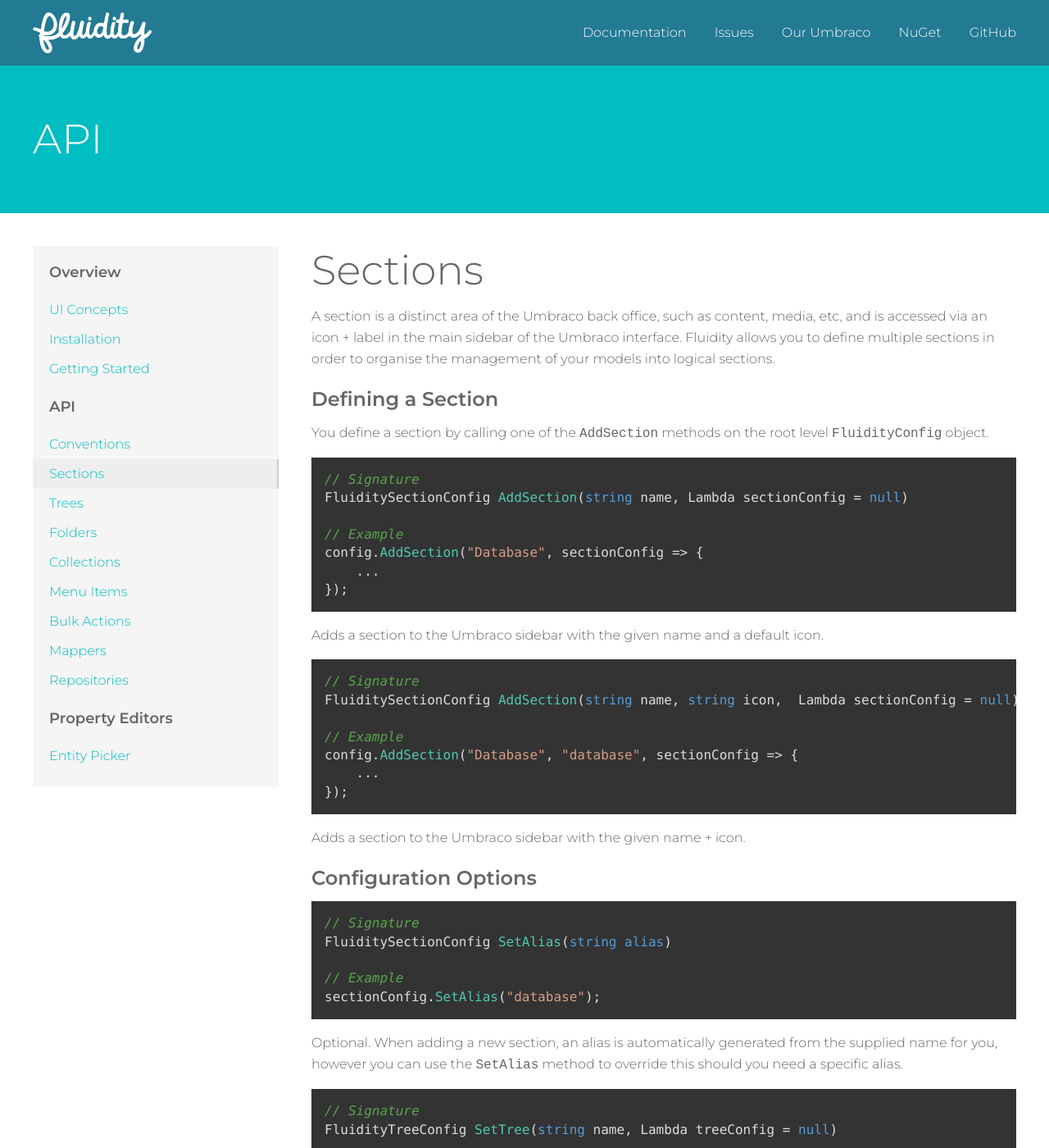
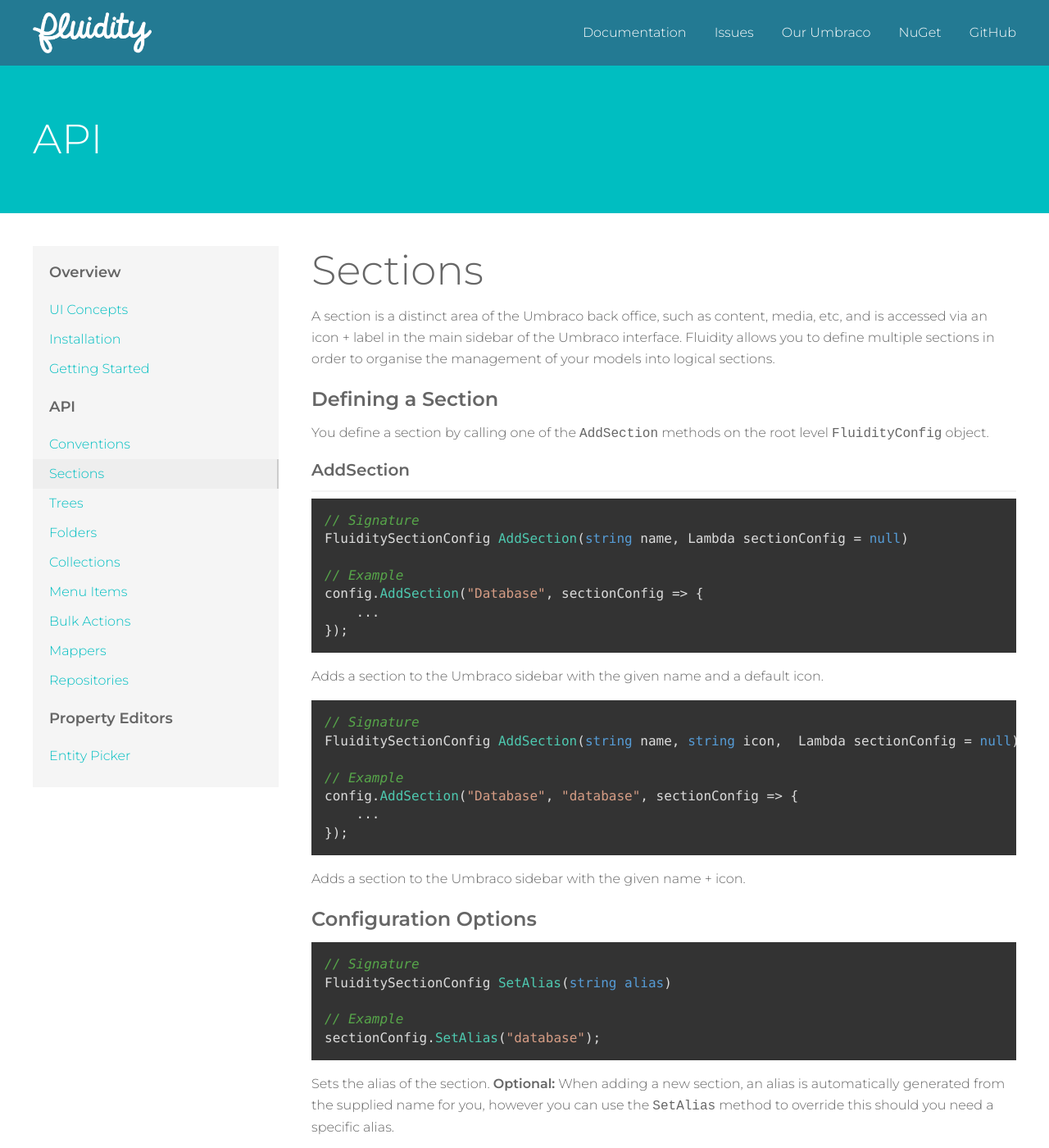
Before and after one commit to mattbrailsford/umbraco-fluidity, a Jekyll site: the page built from docs/_pages/02-api-01-sections.md, in a window 1280 px wide and 1400 px high. Shown: the whole window at 82% size. Built offline with Jekyll 4.4.1, drawn with Linux system fonts in a browser that asks for light colours.

Commit message:
More layout tests

`````diff
--- a/docs/_pages/02-api-01-sections.md
+++ b/docs/_pages/02-api-01-sections.md
@@ -11,6 +11,7 @@ A section is a distinct area of the Umbraco back office, such as content, media,
 
 You define a section by calling one of the `AddSection` methods on the root level `FluidityConfig` object.
 
+#### AddSection
 ````csharp
 // Signature
 FluiditySectionConfig AddSection(string name, Lambda sectionConfig = null)
@@ -42,7 +43,8 @@ FluiditySectionConfig SetAlias(string alias)
 // Example
 sectionConfig.SetAlias("database");
 ````
-Optional. When adding a new section, an alias is automatically generated from the supplied name for you, however you can use the `SetAlias` method to override this should you need a specific alias.
+Sets the alias of the section.
+**Optional:** When adding a new section, an alias is automatically generated from the supplied name for you, however you can use the `SetAlias` method to override this should you need a specific alias.
 
 ````csharp
 // Signature
`````
